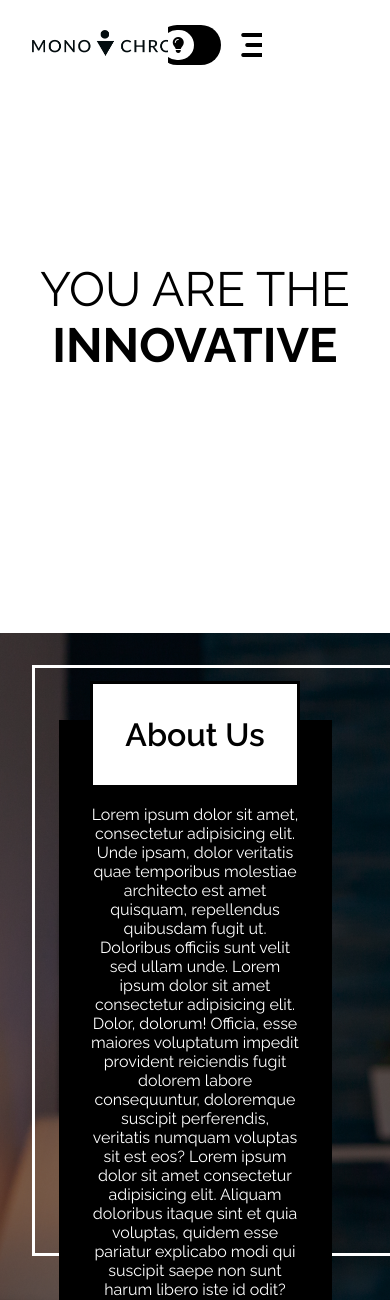
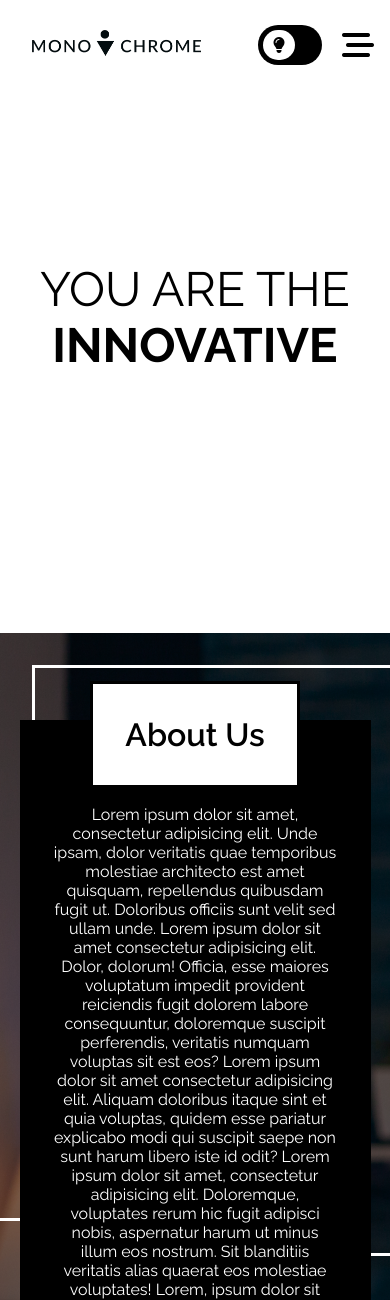
Before and after one commit to monochrome-tech/monochrome-tech.github.io, a PHP site: page / in a window 390 px wide. Shown: the top 1300 px of the page. Run offline with PHP 8.4, Linux system fonts and the light colour scheme; some libraries are stand-ins or nearby versions.

Commit message:
Fixed: some issues

```diff
--- a/res/style.css
+++ b/res/style.css
@@ -536,7 +536,7 @@ footer .footer-copyright {
 	.we-develop-details,
 	.we-design-details,
 	.we-market-details {
-		width: 70%;
+		width: 90%;
 	}
 
 	.nav-links {
@@ -548,7 +548,8 @@ footer .footer-copyright {
 	}
 
 	.navbar {
-		width: calc(100% - 4em);
+		width: 100%;
+		padding-right: 1em;
 	}
 
 	.home-hero {
```
